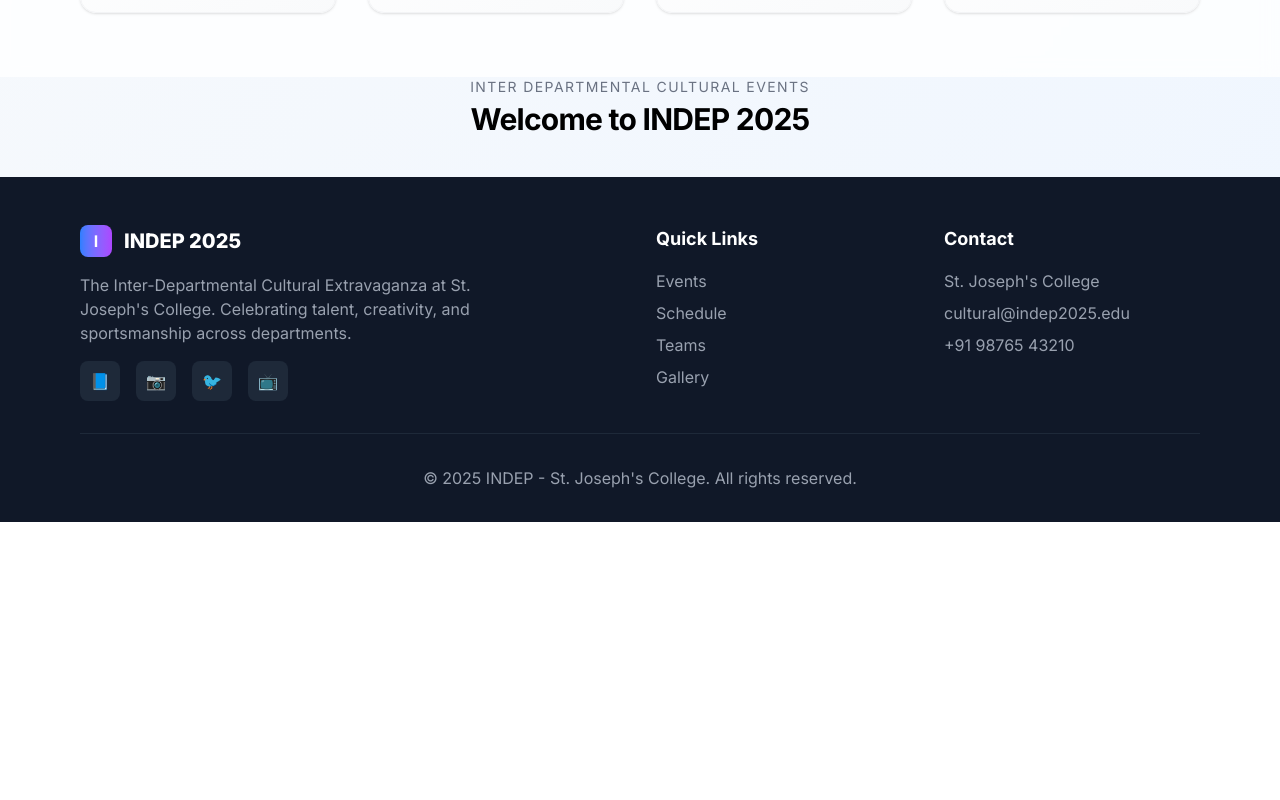
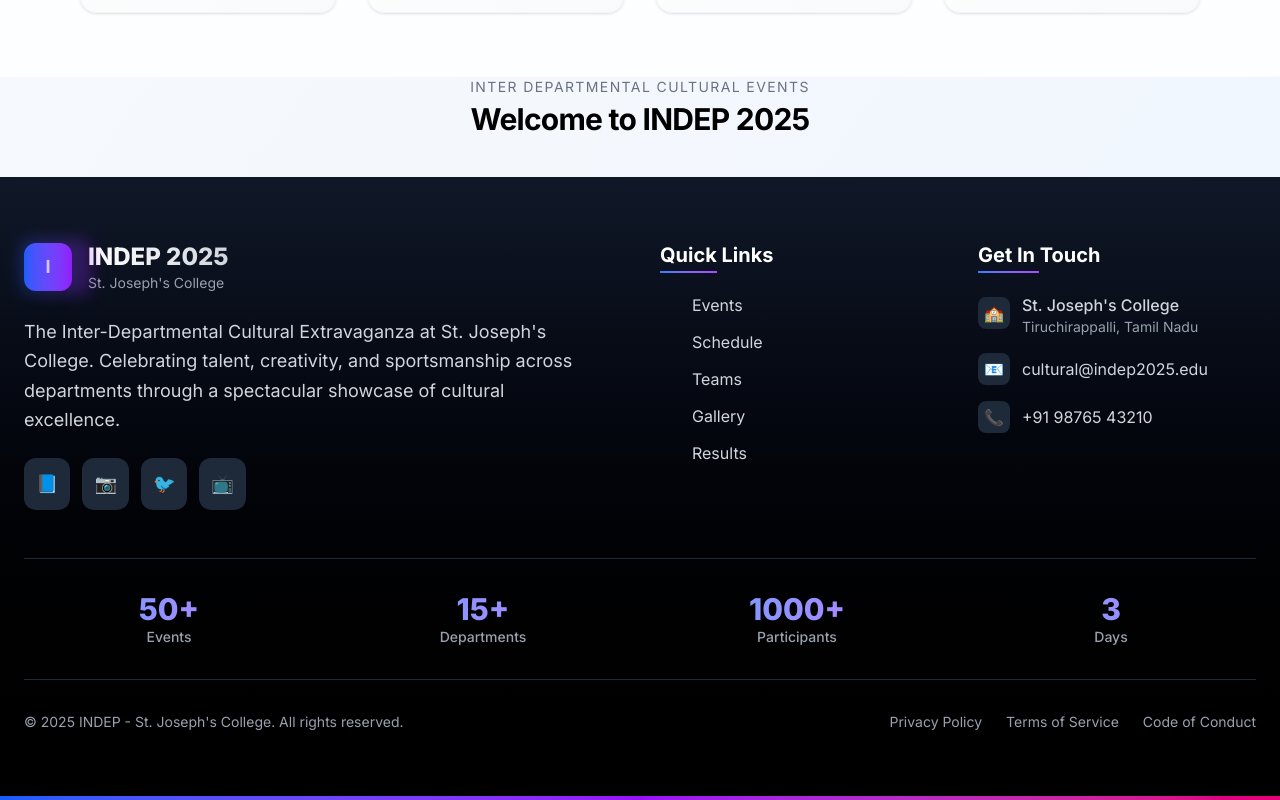
Before and after one commit to JWS-Technology/indep, a Next.js app: page / in a window 1280 px wide. Shown: the part 1017-1817 px from the top of the page. Before the commit the page ends 1539 px from the top, so only its background shows below. Built offline with nearby package versions, Linux system fonts and the light colour scheme.

Commit message:
fooder ui changed

```diff
--- a/components/Footer.tsx
+++ b/components/Footer.tsx
@@ -1,60 +1,166 @@
 export default function Footer() {
     return (
-        <footer className="bg-gray-900 text-white pt-12 pb-8">
-            <div className="max-w-6xl mx-auto px-4">
-                <div className="grid md:grid-cols-4 gap-8 mb-8">
-                    {/* Brand */}
-                    <div className="md:col-span-2">
-                        <div className="flex items-center mb-4">
-                            <div className="w-8 h-8 bg-linear-to-r from-blue-500 to-purple-500 rounded-lg flex items-center justify-center mr-3">
-                                <span className="text-white font-bold">I</span>
+        <footer className="bg-gradient-to-b from-gray-900 to-black text-white">
+            {/* Main Footer */}
+            <div className="max-w-7xl mx-auto px-6 py-16">
+                <div className="grid lg:grid-cols-4 md:grid-cols-2 gap-10 mb-12">
+                    {/* Brand Section */}
+                    <div className="lg:col-span-2">
+                        <div className="flex items-center mb-6">
+                            <div className="relative">
+                                <div className="w-12 h-12 bg-gradient-to-r from-blue-600 to-purple-600 rounded-xl flex items-center justify-center mr-4 shadow-lg">
+                                    <span className="text-white font-bold text-lg">I</span>
+                                </div>
+                                <div className="absolute -inset-1 bg-gradient-to-r from-blue-600 to-purple-600 rounded-xl blur opacity-30"></div>
                             </div>
-                            <span className="text-xl font-black">INDEP 2025</span>
+                            <div>
+                                <span className="text-2xl font-black bg-gradient-to-r from-white to-gray-300 bg-clip-text text-transparent">
+                                    INDEP 2025
+                                </span>
+                                <p className="text-sm text-gray-400">St. Joseph's College</p>
+                            </div>
                         </div>
-                        <p className="text-gray-400 mb-4 max-w-md">
+                        <p className="text-gray-300 text-lg leading-relaxed mb-6 max-w-xl">
                             The Inter-Departmental Cultural Extravaganza at St. Joseph's College.
-                            Celebrating talent, creativity, and sportsmanship across departments.
+                            Celebrating talent, creativity, and sportsmanship across departments
+                            through a spectacular showcase of cultural excellence.
                         </p>
-                        <div className="flex space-x-4">
-                            {/* Social Icons */}
-                            {['📘', '📷', '🐦', '📺'].map((icon, idx) => (
-                                <div key={idx} className="w-10 h-10 bg-gray-800 rounded-lg flex items-center justify-center hover:bg-gray-700 cursor-pointer transition-colors">
-                                    {icon}
-                                </div>
+                        <div className="flex space-x-3">
+                            {[
+                                { icon: '📘', label: 'Facebook' },
+                                { icon: '📷', label: 'Instagram' },
+                                { icon: '🐦', label: 'Twitter' },
+                                { icon: '📺', label: 'YouTube' }
+                            ].map((social, idx) => (
+                                <button
+                                    key={idx}
+                                    className="group relative p-3 bg-gray-800 rounded-xl hover:bg-gradient-to-r hover:from-blue-600 hover:to-purple-600 transition-all duration-300 hover:scale-110 hover:shadow-lg"
+                                    aria-label={social.label}
+                                >
+                                    <span className="text-lg">{social.icon}</span>
+                                    <div className="absolute -bottom-8 left-1/2 transform -translate-x-1/2 opacity-0 group-hover:opacity-100 transition-opacity duration-300">
+                                        <div className="bg-black text-white text-xs px-2 py-1 rounded whitespace-nowrap">
+                                            {social.label}
+                                        </div>
+                                    </div>
+                                </button>
                             ))}
                         </div>
                     </div>
 
                     {/* Quick Links */}
                     <div>
-                        <h3 className="font-bold text-lg mb-4">Quick Links</h3>
-                        <ul className="space-y-2">
-                            {['Events', 'Schedule', 'Teams', 'Gallery'].map((item) => (
-                                <li key={item}>
-                                    <a href={`/${item.toLowerCase()}`} className="text-gray-400 hover:text-white transition-colors">
-                                        {item}
+                        <h3 className="font-bold text-xl mb-6 relative inline-block">
+                            Quick Links
+                            <div className="absolute -bottom-1 left-0 w-1/2 h-0.5 bg-gradient-to-r from-blue-500 to-purple-500"></div>
+                        </h3>
+                        <ul className="space-y-3">
+                            {[
+                                { name: 'Events', emoji: '🎭' },
+                                { name: 'Schedule', emoji: '📅' },
+                                { name: 'Teams', emoji: '👥' },
+                                { name: 'Gallery', emoji: '🖼️' },
+                                { name: 'Results', emoji: '🏆' }
+                            ].map((item) => (
+                                <li key={item.name}>
+                                    <a
+                                        href={`/${item.name.toLowerCase()}`}
+                                        className="group flex items-center text-gray-300 hover:text-white transition-all duration-300 hover:translate-x-2"
+                                    >
+                                        <span className="mr-3 opacity-0 group-hover:opacity-100 transition-opacity duration-300">
+                                            {item.emoji}
+                                        </span>
+                                        <span className="border-b border-transparent group-hover:border-white transition-all duration-300">
+                                            {item.name}
+                                        </span>
                                     </a>
                                 </li>
                             ))}
                         </ul>
                     </div>
 
-                    {/* Contact */}
+                    {/* Contact Info */}
                     <div>
-                        <h3 className="font-bold text-lg mb-4">Contact</h3>
-                        <ul className="space-y-2 text-gray-400">
-                            <li>St. Joseph's College</li>
-                            <li>cultural@indep2025.edu</li>
-                            <li>+91 98765 43210</li>
+                        <h3 className="font-bold text-xl mb-6 relative inline-block">
+                            Get In Touch
+                            <div className="absolute -bottom-1 left-0 w-1/2 h-0.5 bg-gradient-to-r from-blue-500 to-purple-500"></div>
+                        </h3>
+                        <ul className="space-y-4">
+                            <li className="flex items-start">
+                                <div className="w-8 h-8 bg-gray-800 rounded-lg flex items-center justify-center mr-3 mt-1">
+                                    <span className="text-blue-400">🏫</span>
+                                </div>
+                                <div>
+                                    <p className="text-gray-300 font-medium">St. Joseph's College</p>
+                                    <p className="text-gray-400 text-sm">Tiruchirappalli, Tamil Nadu</p>
+                                </div>
+                            </li>
+                            <li className="flex items-center">
+                                <div className="w-8 h-8 bg-gray-800 rounded-lg flex items-center justify-center mr-3">
+                                    <span className="text-green-400">📧</span>
+                                </div>
+                                <a
+                                    href="mailto:cultural@indep2025.edu"
+                                    className="text-gray-300 hover:text-white transition-colors duration-300"
+                                >
+                                    cultural@indep2025.edu
+                                </a>
+                            </li>
+                            <li className="flex items-center">
+                                <div className="w-8 h-8 bg-gray-800 rounded-lg flex items-center justify-center mr-3">
+                                    <span className="text-red-400">📞</span>
+                                </div>
+                                <a
+                                    href="tel:+919876543210"
+                                    className="text-gray-300 hover:text-white transition-colors duration-300"
+                                >
+                                    +91 98765 43210
+                                </a>
+                            </li>
                         </ul>
+
                     </div>
                 </div>
 
-                {/* Bottom */}
-                <div className="border-t border-gray-800 pt-8 text-center text-gray-400">
-                    <p>&copy; 2025 INDEP - St. Joseph's College. All rights reserved.</p>
+                {/* Stats Bar */}
+                <div className="grid grid-cols-2 md:grid-cols-4 gap-6 py-8 border-y border-gray-800 mb-8">
+                    {[
+                        { number: '50+', label: 'Events' },
+                        { number: '15+', label: 'Departments' },
+                        { number: '1000+', label: 'Participants' },
+                        { number: '3', label: 'Days' }
+                    ].map((stat, idx) => (
+                        <div key={idx} className="text-center">
+                            <div className="text-2xl md:text-3xl font-black bg-gradient-to-r from-blue-400 to-purple-400 bg-clip-text text-transparent">
+                                {stat.number}
+                            </div>
+                            <div className="text-gray-400 text-sm font-medium">{stat.label}</div>
+                        </div>
+                    ))}
+                </div>
+
+                {/* Bottom Bar */}
+                <div className="flex flex-col md:flex-row justify-between items-center space-y-4 md:space-y-0">
+                    <div className="text-gray-400 text-sm">
+                        <p>&copy; 2025 INDEP - St. Joseph's College. All rights reserved.</p>
+                    </div>
+
+                    <div className="flex space-x-6 text-sm">
+                        {['Privacy Policy', 'Terms of Service', 'Code of Conduct'].map((item) => (
+                            <a
+                                key={item}
+                                href={`/${item.toLowerCase().replace(' ', '-')}`}
+                                className="text-gray-400 hover:text-white transition-colors duration-300"
+                            >
+                                {item}
+                            </a>
+                        ))}
+                    </div>
                 </div>
             </div>
+
+            {/* Decorative Gradient Line */}
+            <div className="h-1 bg-gradient-to-r from-blue-600 via-purple-600 to-pink-600"></div>
         </footer>
     );
 }
```
